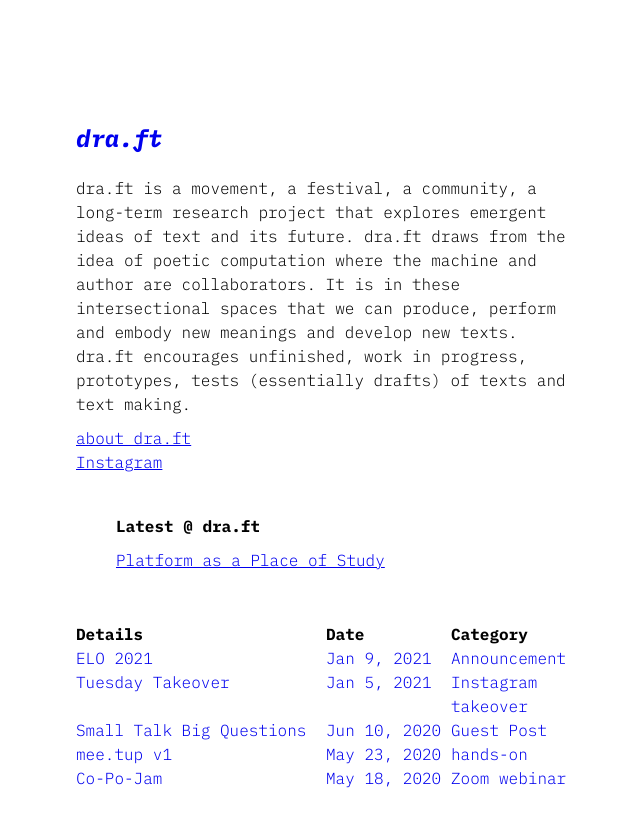
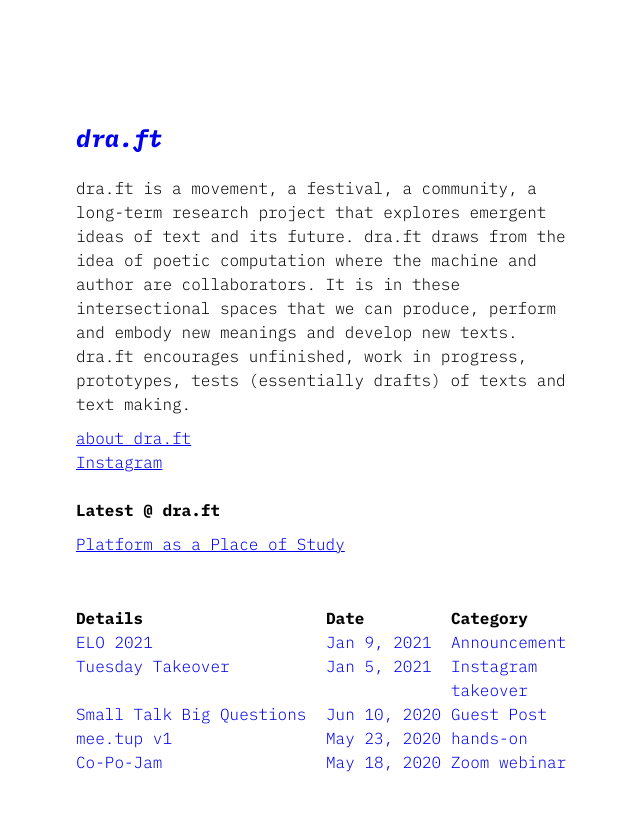
Before and after one commit to dra-ft/dra-ft.github.io, a Jekyll site: the page built from index.html, in a window 1280 px wide. Shown: the top 827 px of the page, without its empty margins (44-684 px from the left). Built offline with Jekyll 4.4.1, drawn with Linux system fonts in a browser that asks for light colours.

Commit message:
Update header.html

```diff
--- a/_includes/header.html
+++ b/_includes/header.html
@@ -13,7 +13,7 @@
     </ul>
   {% endif %}
 
-<ul class="row">
+
  <div class="row__cols"><br>Latest @ dra.ft</div>
  {% if site.data.latest %}
     <ul class="bio__social">
@@ -22,4 +22,3 @@
       {% endfor %}
     </ul>
   {% endif %}
-</ul>
```
